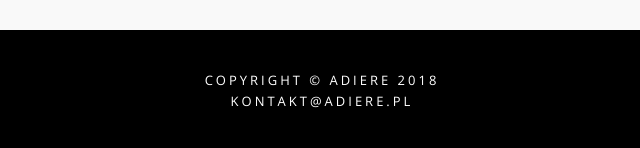
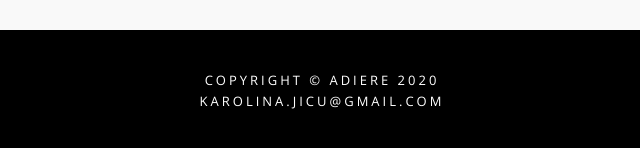
Before and after one commit to KarolinaJicu/Adiere, a plain HTML site: page kontakt.html in a window 1280 px wide. Shown: the part 1465-1613 px from the top of the page, 318-958 px from the left. Drawn offline with nearby package versions, Linux system fonts and the light colour scheme.

Commit message:
updating the email and year

```diff
--- a/kontakt.html
+++ b/kontakt.html
@@ -113,9 +113,13 @@ instruktorzy tanca, nauczyciele tanca, wykaz szkól tanca,
 <footer>
 <div class="container text-center">
 	<p class="credits">
-		Copyright &copy; Adiere 2018<br/>
-		kontakt@adiere.pl
+		Copyright &copy; Adiere 2020
 	</p>
+	<p class="credits">
+		karolina.jicu@gmail.com
+	</p>
+
+
 </div>
 </footer>
 <!-- jQuery -->
```
